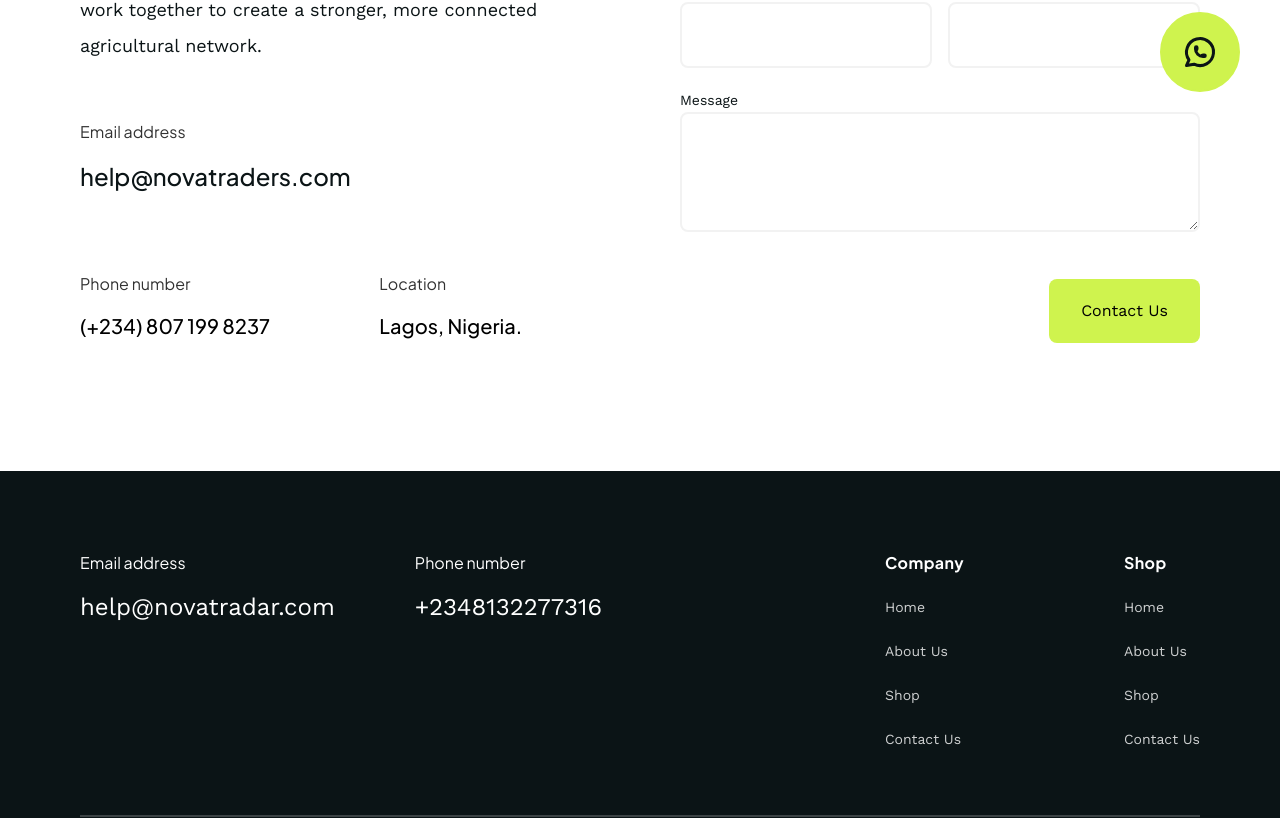
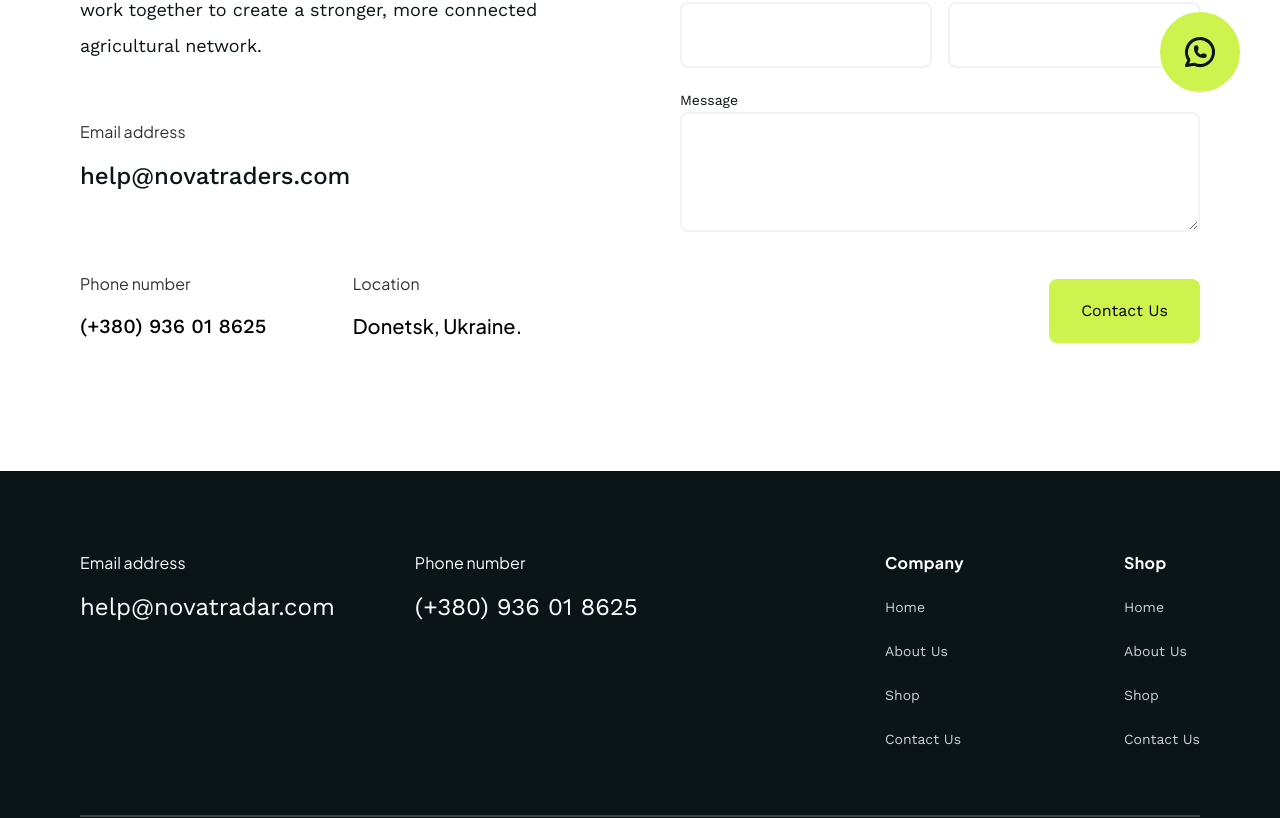
Before and after one commit to eadelekeife/novatraders, a Next.js app: page /contact in a window 1280 px wide. Shown: the part 580-1398 px from the top of the page. Built offline with nearby package versions, Linux system fonts and the light colour scheme.

Commit message:
ui design

```diff
--- a/src/app/contact/page.tsx
+++ b/src/app/contact/page.tsx
@@ -28,18 +28,18 @@
                   <div className="flex justify-between items-center">
                     <div>
                       <h5 className="text-sm md:text-base text-black mb-4 opacity-80">{t.emailAddress}</h5>
-                      <h3 className="text-lg md:text-2xl font-medium">help@novatraders.com</h3>
+                      <a href="mailTo:help@novatraders.com" className="text-lg md:text-2xl font-medium">help@novatraders.com</a>
                     </div>
                     <div></div>
                   </div>
                   <div className="mt-7 md:mt-20 flex flex-col md:flex-row md:items-center justify-between md:w-[85%]">
                     <div>
                       <h5 className="text-sm md:text-base text-black mb-4 opacity-80">{t.phone}</h5>
-                      <h4 className="text-black text-lg md:text-xl font-medium">(+234) 807 199 8237</h4>
+                      <a href="tel:+380936018625" className="text-black text-lg md:text-xl font-medium">(+380) 936 01 8625</a>
                     </div>
                     <div className="mt-7 md:mt-0">
                       <h5 className="text-black mb-4 text-sm md:text-base opacity-80">{t.location}</h5>
-                      <h4 className="text-black text-lg md:text-xl font-medium">Lagos, Nigeria.</h4>
+                      <h4 className="text-black text-lg md:text-xl font-medium">Donetsk, Ukraine.</h4>
                     </div>
                   </div>
                 </div>
--- a/src/components/footer.tsx
+++ b/src/components/footer.tsx
@@ -13,7 +13,7 @@
                             </div>
                             <div>
                                 <h5 className="text-sm md:text-base text-white mb-2 md:mb-4">Phone number</h5>
-                                <a className="text-white text-lg md:text-2xl" href="mailTo:+2348132277316" target="_blank">+2348132277316</a>
+                                <a className="text-white text-lg md:text-2xl" href="mailTo:+380936018625" target="_blank">(+380) 936 01 8625</a>
                             </div>
                         </div>
                     </div>
```
